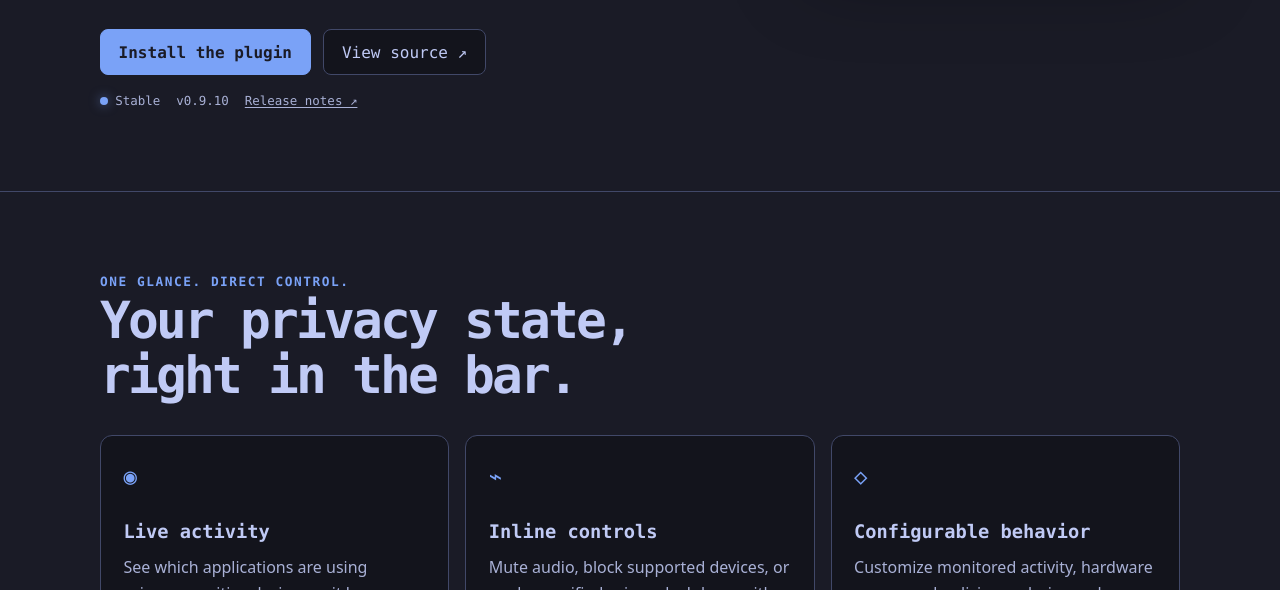
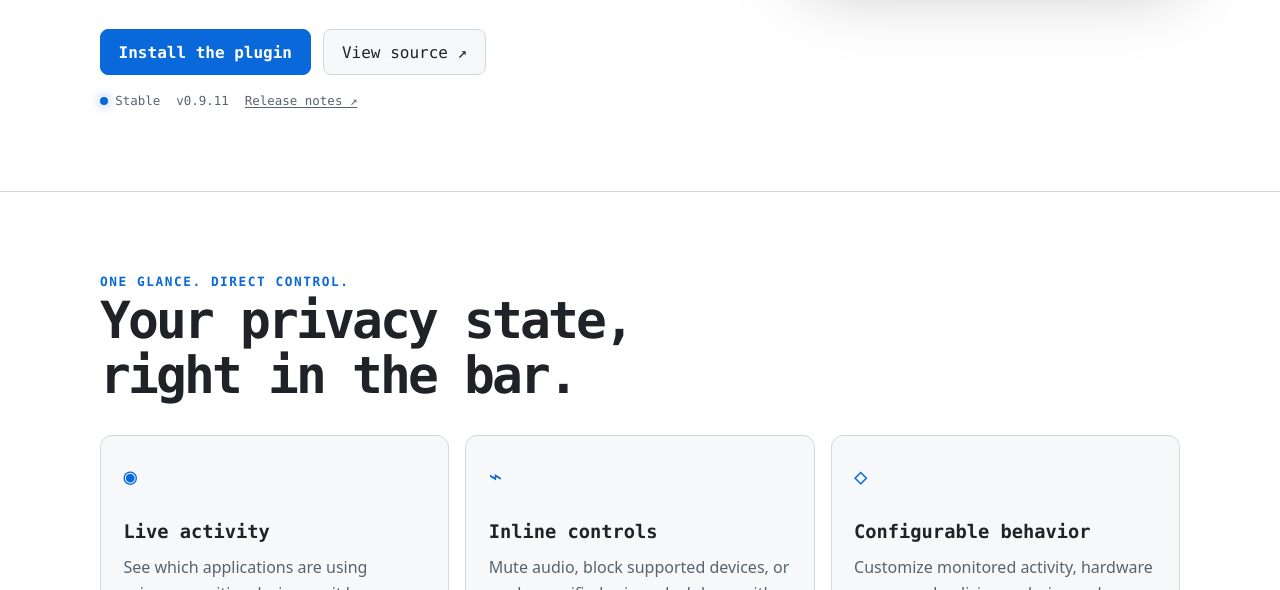
Before and after one commit to bolens/omarchy-privacy-devices, a website: page docs/index.html in a window 1280 px wide. Shown: the part 710-1300 px from the top of the page. Drawn offline with Linux system fonts and the light colour scheme; files whose address does not match are found by name.

Commit message:
feat(site): add color themes
Honor browser light preference with GitHub Light while preserving the existing dark default and saved or URL-selected themes.

```diff
--- a/docs/index.html
+++ b/docs/index.html
@@ -27,8 +27,10 @@
       try {
         const savedTheme = localStorage.getItem("privacy-devices-theme");
         const requestedTheme = new URLSearchParams(location.search).get("theme");
-        document.documentElement.dataset.theme = requestedTheme || savedTheme || "tokyo-night";
-      } catch {}
+        const prefersLight = typeof matchMedia === "function" && matchMedia("(prefers-color-scheme: light)").matches;
+        const preferredTheme = prefersLight ? "github-light" : "tokyo-night";
+        document.documentElement.dataset.theme = requestedTheme || savedTheme || preferredTheme;
+      } catch { document.documentElement.dataset.theme = "tokyo-night"; }
     </script>
     <script type="application/ld+json">
       {
@@ -160,6 +162,39 @@
         --muted: #a7b0ba;
         --accent: #58a6ff;
         --border: #30363d;
+      }
+
+      [data-theme="github-light"] {
+        color-scheme: light;
+        --background: #ffffff;
+        --surface: #f6f8fa;
+        --surface-light: #eaeef2;
+        --text: #1f2328;
+        --muted: #59636e;
+        --accent: #0969da;
+        --border: #d0d7de;
+      }
+
+      [data-theme="catppuccin-latte"] {
+        color-scheme: light;
+        --background: #eff1f5;
+        --surface: #e6e9ef;
+        --surface-light: #dce0e8;
+        --text: #4c4f69;
+        --muted: #6c6f85;
+        --accent: #1e66f5;
+        --border: #bcc0cc;
+      }
+
+      [data-theme="solarized-light"] {
+        color-scheme: light;
+        --background: #fdf6e3;
+        --surface: #eee8d5;
+        --surface-light: #e5ddc7;
+        --text: #073642;
+        --muted: #586e75;
+        --accent: #268bd2;
+        --border: #93a1a1;
       }
 
       [data-theme="kanagawa"] {
@@ -877,6 +912,9 @@
             <option value="one-dark">One Dark</option>
             <option value="monokai">Monokai</option>
             <option value="github-dark">GitHub Dark</option>
+            <option value="github-light">GitHub Light</option>
+            <option value="catppuccin-latte">Catppuccin Latte</option>
+            <option value="solarized-light">Solarized Light</option>
             <option value="kanagawa">Kanagawa</option>
           </select>
         </label>
```
Also changed, not shown: docs/404.html (+6 -0 lines), tests/site.test.js (+7 -0 lines), .github/ISSUE_TEMPLATE/bug.yml, CHANGELOG.md, manifest.json.
